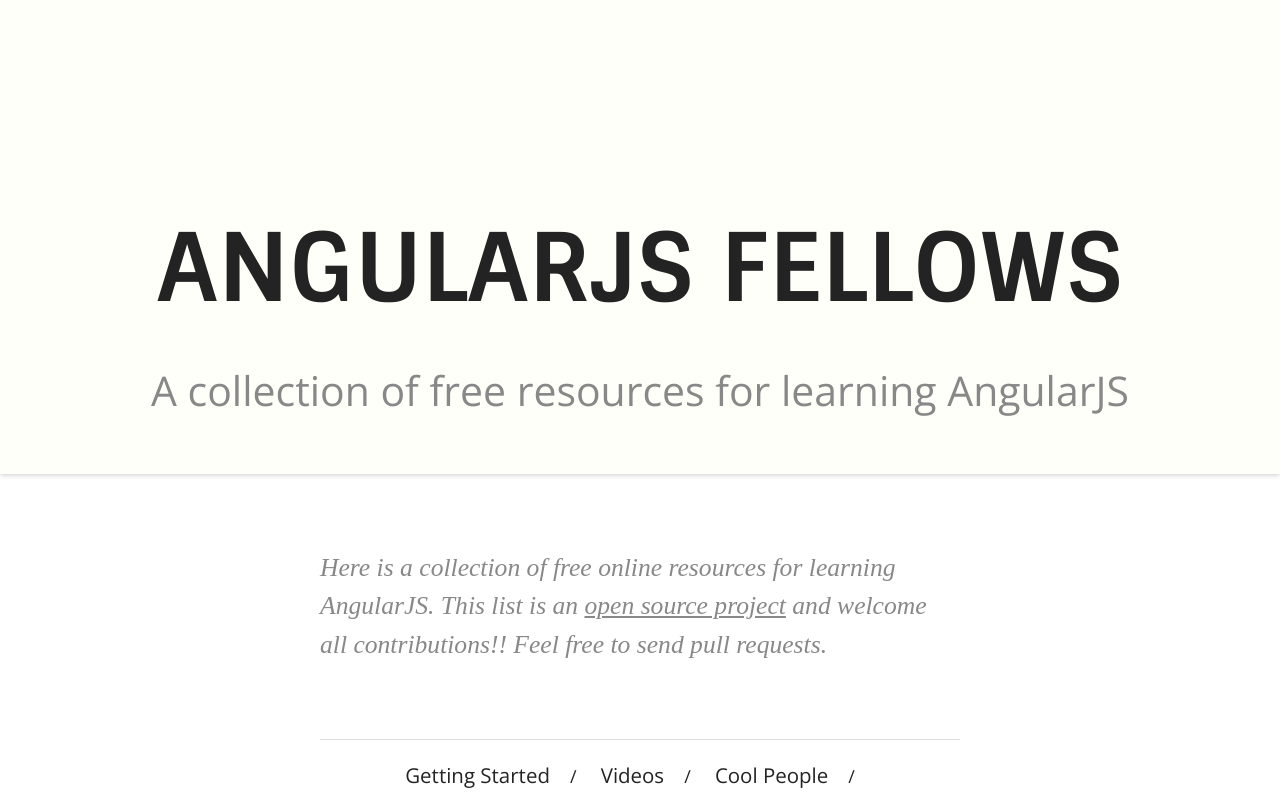
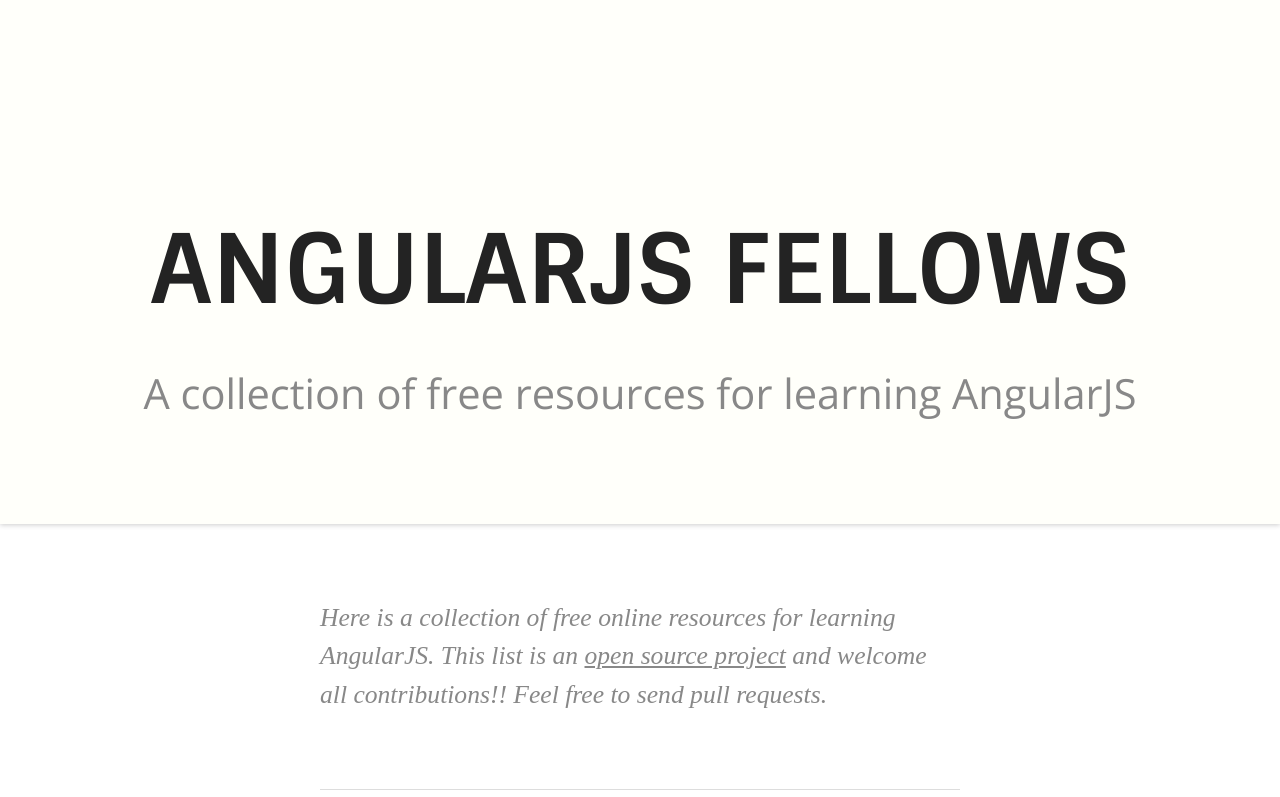
Before and after one commit to vitormalencar/angularjs-fellows, a plain HTML site: page index.html in a window 1280 px wide. Shown: the part 76-873 px from the top of the page. Drawn offline with nearby package versions, Linux system fonts and the light colour scheme; a web font is replaced by a local one.

Commit message:
Fix some css, remove vm

```diff
--- a/index.html
+++ b/index.html
@@ -22,7 +22,7 @@
 
     <!-- HEADER -->
     <div id="header_wrap" class="outer">
-      <header class="header">
+      <header id="header" class="header">
         <div class="navbar cf">
           <a class="logo" href="/"><img src="images/logo.png" alt="Logo"></a>
           <a class="fork-link" href="https://github.com/tachun/this-is-angularjs">
@@ -225,7 +225,7 @@
           <li>
             <a href="https://twitter.com/mhevery" target="_blank">
               <img src="https://pbs.twimg.com/profile_images/2614358219/0ixx2n6n059uf5gdwaxl_bigger.jpeg" alt="Misko Hevery">
-              <span>Misko Hevery - Father of AngularJS</span>
+              <span>Misko Hevery(Father of AngularJS)</span>
             </a>
           </li>
           <li>
@@ -603,6 +603,7 @@
       </footer>
     </div>
 
+    <script type="text/javascript" src="javascripts/main.js"></script>
     <div id="fb-root"></div>
     <script>(function(d, s, id) {
       var js, fjs = d.getElementsByTagName(s)[0];
--- /dev/null
+++ b/javascripts/main.js
@@ -0,0 +1,9 @@
+var w = window,
+    d = document,
+    e = d.documentElement,
+    g = d.getElementsByTagName('body')[0],
+    width = w.innerWidth || e.clientWidth || g.clientWidth,
+    height = w.innerHeight|| e.clientHeight|| g.clientHeight;
+    height = height - 200;
+
+document.getElementById("header").style.height = height+ "px";
--- a/stylesheets/stylesheet.css
+++ b/stylesheets/stylesheet.css
@@ -88,7 +88,7 @@ h1 {
   text-transform: uppercase;
   font-weight: 700;
   font-size: 6em;
-  font-size: 7.4vw;
+  /*font-size: 7.4vw;*/
   margin-top: 200px;
   margin-bottom: 20px;
 }
@@ -96,7 +96,7 @@ h1 {
 h2 {
   text-align: center;
   font-size: 2.6em;
-  font-size: 3.2vw;
+  /*font-size: 3.2vw;*/
   color: #888888;
   font-family: 'Open Sans', sans-serif;
   font-weight: 300;
@@ -104,7 +104,7 @@ h2 {
 
 h3 {
   font-size: 1.6em;
-  font-size: 2vw;
+  /*font-size: 2vw;*/
   text-transform: uppercase;
 }
 
@@ -144,8 +144,8 @@ a:hover {
 }
 
 p, li {
-  font-size: 1em;
-  font-size: 1.4vw;
+  font-size: 1.2em;
+  /*font-size: 1.2vw;*/
   margin: 10px 0 15px 0;
 }
 
@@ -225,7 +225,7 @@ ul, ol, dl {
 
 .main-nav a {
   font-size: 1.2em;
-  font-size: 1.6vw;
+  /*font-size: 1.6vw;*/
   color: #232323;
   text-decoration: none;
 }
```
